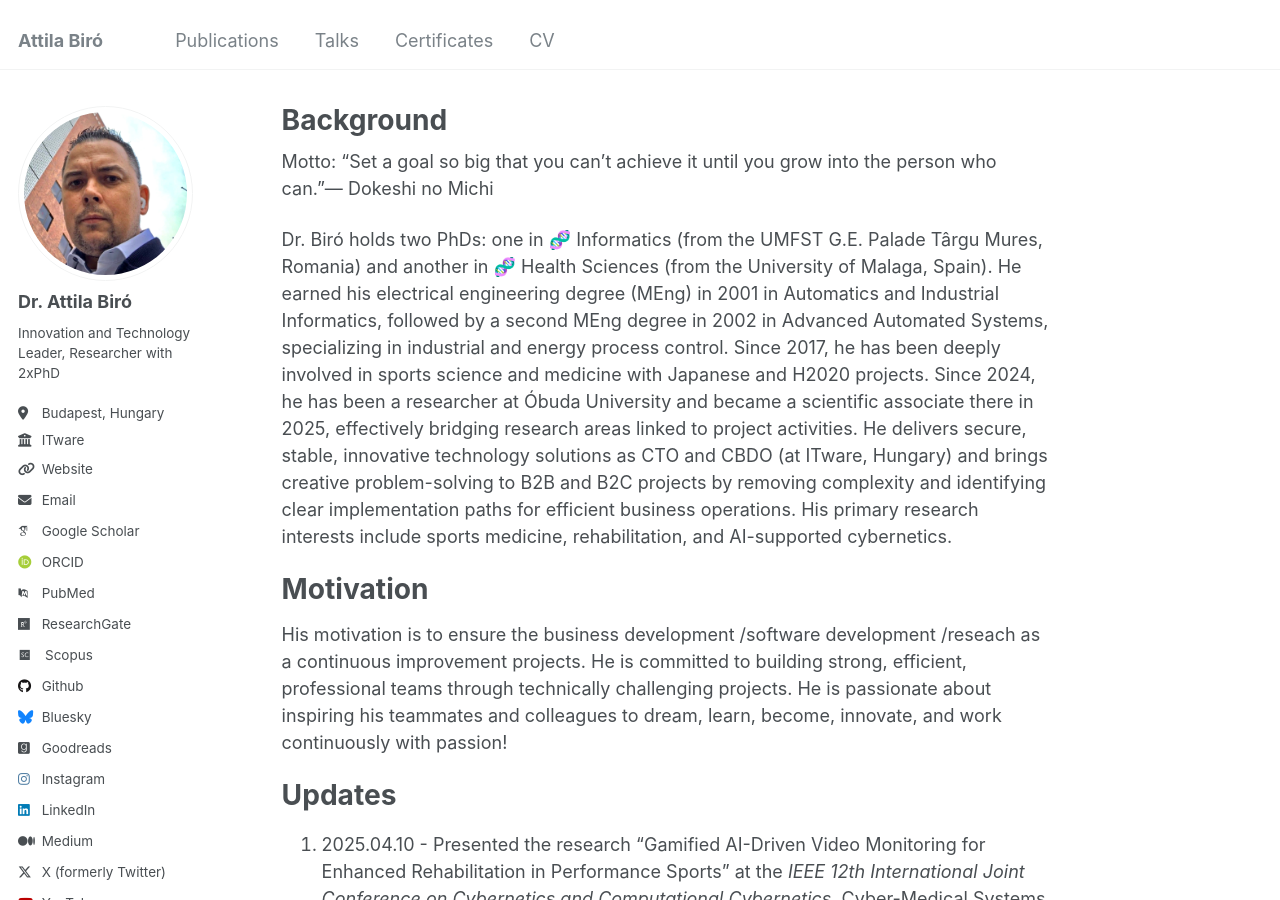
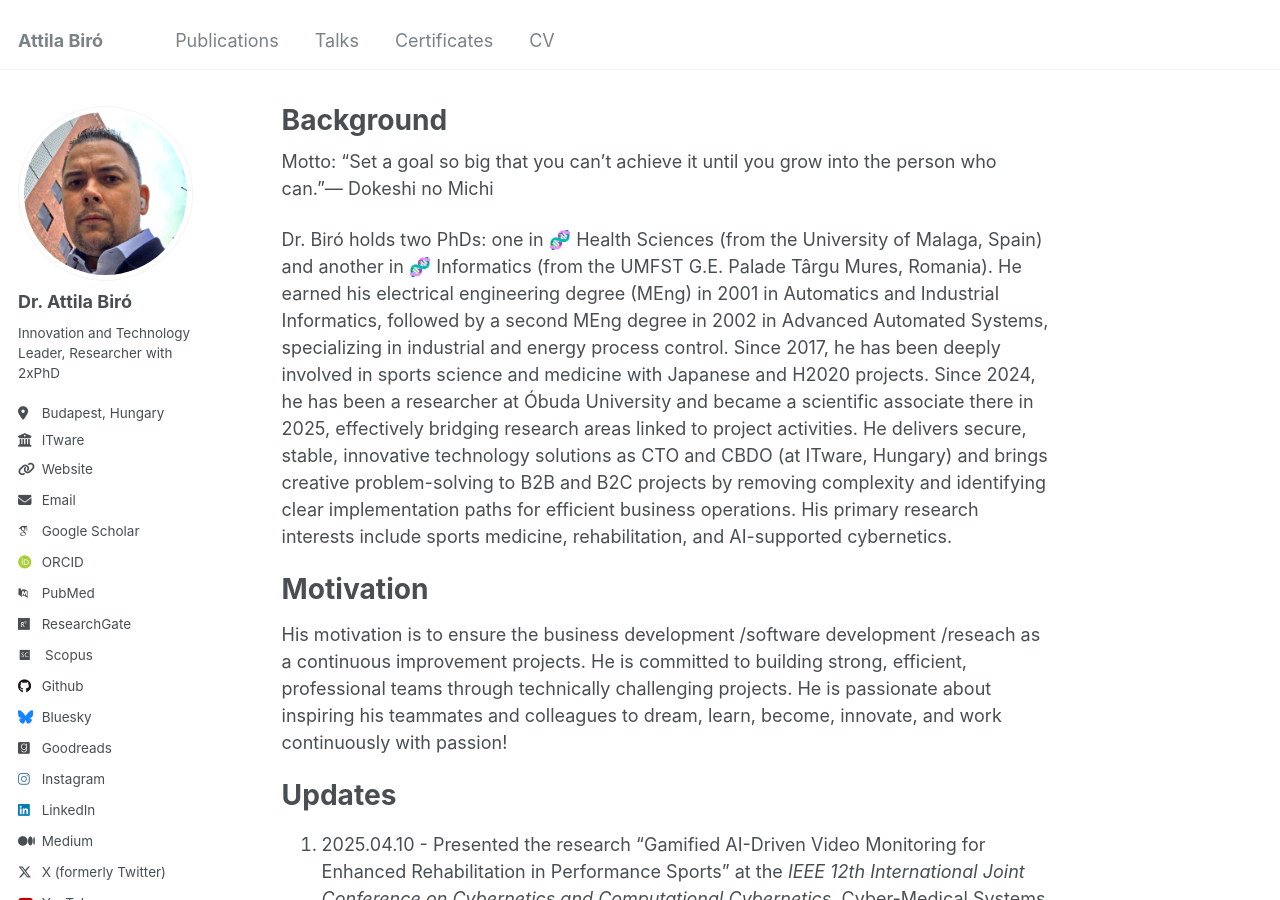
Before and after one commit to biroka/biroka.github.io, a Jekyll site: the page built from _pages/about.md, in a window 1280 px wide and 900 px high. Built offline with Jekyll 4.4.1, drawn with Linux system fonts in a browser that asks for light colours; some web fonts are replaced.

```diff
--- a/_pages/about.md
+++ b/_pages/about.md
@@ -9,7 +9,7 @@ redirect_from:
 
 Motto: "Set a goal so big that you can't achieve it until you grow into the person who can."—  Dokeshi no Michi
 
-Dr. Biró holds two PhDs: one in 🧬 Informatics (from the UMFST G.E. Palade Târgu Mures, Romania) and another in 🧬 Health Sciences (from the University of Malaga, Spain). He earned his electrical engineering degree (MEng) in 2001 in Automatics and Industrial Informatics, followed by a second MEng degree in 2002 in Advanced Automated Systems, specializing in industrial and energy process control. Since 2017, he has been deeply involved in sports science and medicine with Japanese and H2020 projects. Since 2024, he has been a researcher at Óbuda University and became a scientific associate there in 2025, effectively bridging research areas linked to project activities. He delivers secure, stable, innovative technology solutions as CTO and CBDO (at ITware, Hungary) and brings creative problem-solving to B2B and B2C projects by removing complexity and identifying clear implementation paths for efficient business operations. His primary research interests include sports medicine, rehabilitation, and AI-supported cybernetics.
+Dr. Biró holds two PhDs: one in 🧬 Health Sciences (from the University of Malaga, Spain) and another in 🧬 Informatics (from the UMFST G.E. Palade Târgu Mures, Romania). He earned his electrical engineering degree (MEng) in 2001 in Automatics and Industrial Informatics, followed by a second MEng degree in 2002 in Advanced Automated Systems, specializing in industrial and energy process control. Since 2017, he has been deeply involved in sports science and medicine with Japanese and H2020 projects. Since 2024, he has been a researcher at Óbuda University and became a scientific associate there in 2025, effectively bridging research areas linked to project activities. He delivers secure, stable, innovative technology solutions as CTO and CBDO (at ITware, Hungary) and brings creative problem-solving to B2B and B2C projects by removing complexity and identifying clear implementation paths for efficient business operations. His primary research interests include sports medicine, rehabilitation, and AI-supported cybernetics.
 
 Motivation
 ======
```
